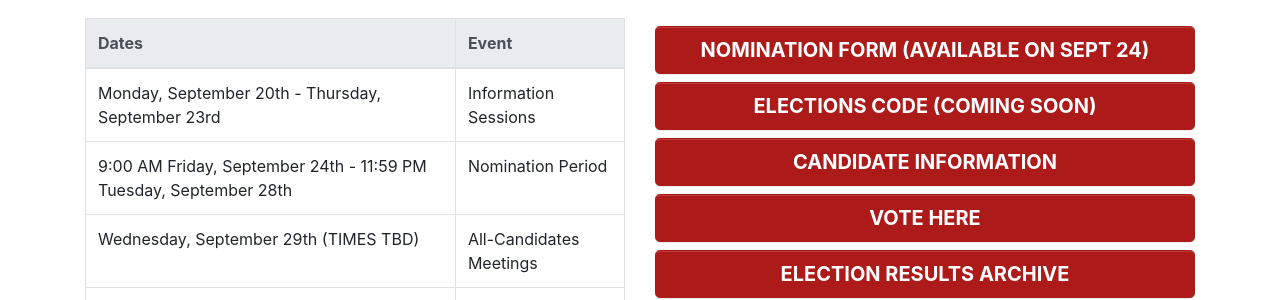
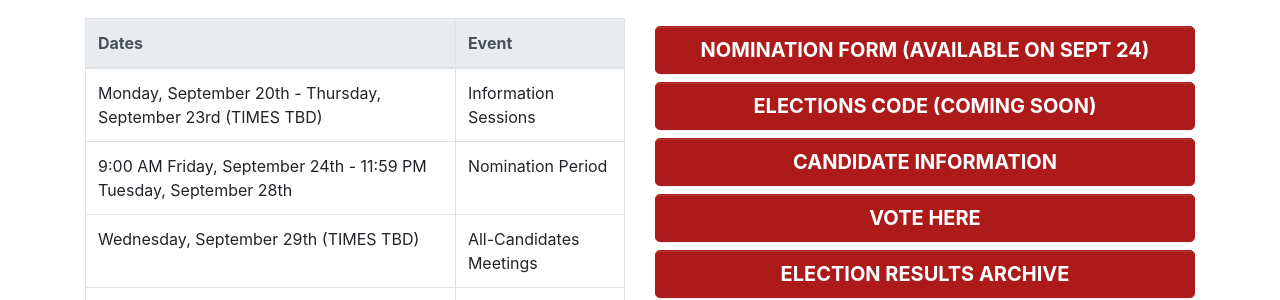
Before and after one commit to uclit-webmaster/uclit-site, a Jekyll site: the page built from get-involved/elections.html, in a window 1280 px wide and 900 px high, scrolled down 786 px. Shown: the part 177-477 px from the top of the window. Built offline with Jekyll 4.4.1, drawn with Linux system fonts in a browser that asks for light colours; nearby versions of some CDN libraries.

Commit message:
Update elections.html

```diff
--- a/get-involved/elections.html
+++ b/get-involved/elections.html
@@ -28,7 +28,7 @@ title: Elections
                     </thead>
                     <tbody>
                         <tr>
-                            <td>Monday, September 20th - Thursday, September 23rd</td><td>Information Sessions</td>
+                            <td>Monday, September 20th - Thursday, September 23rd (TIMES TBD)</td><td>Information Sessions</td>
                         </tr>
                         <tr>
                             <td>9:00 AM Friday, September 24th - 11:59 PM Tuesday, September 28th</td><td>Nomination Period</td>
```
